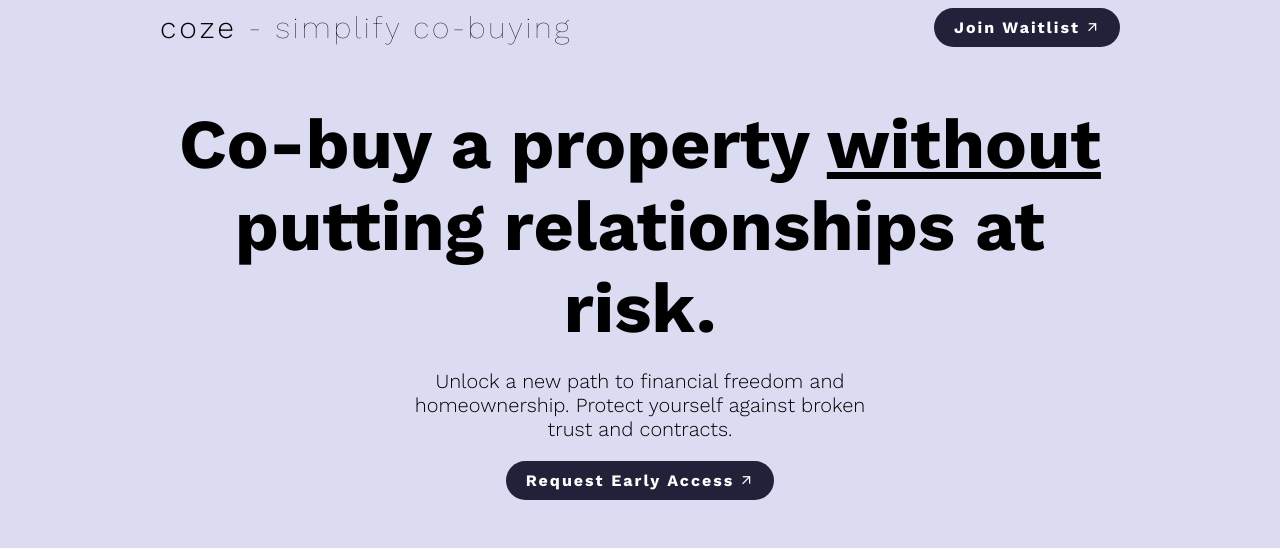
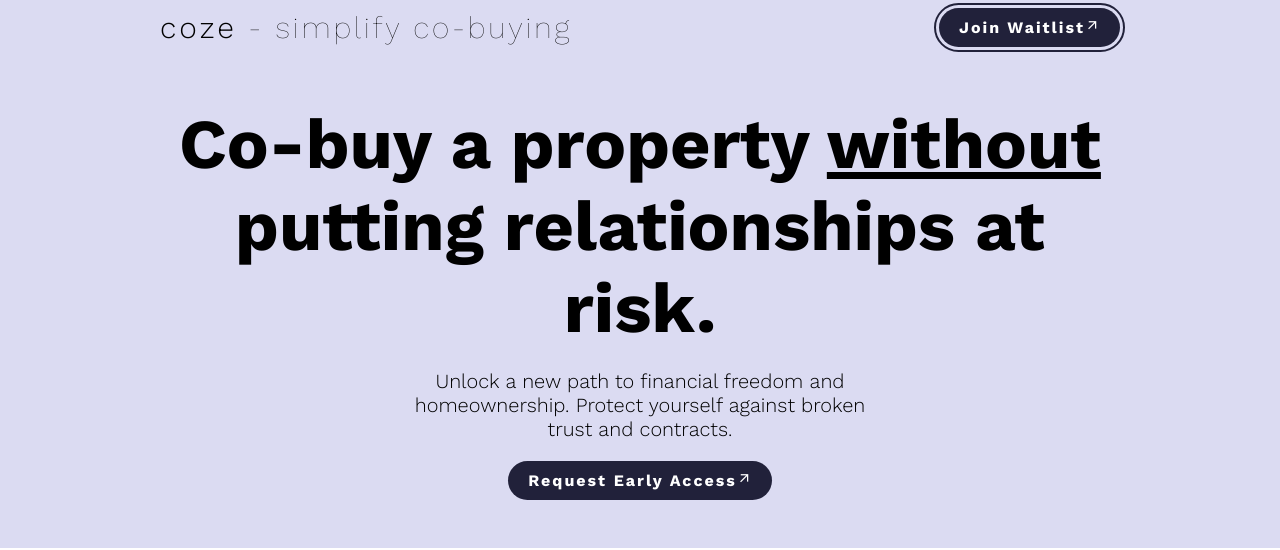
Before and after one commit to aranansari/coze, a website: page v2.html in a window 1280 px wide. In both pictures the pointer is over the link 1027 px from the left and 27 px from the top of the page. Shown: the top 550 px of the page. Drawn offline with nearby package versions, Linux system fonts and the light colour scheme.

Commit message:
add hover to buttons

```diff
--- a/style.css
+++ b/style.css
@@ -40,9 +40,25 @@ body {
     gap:5px;
   }
 
-.no-underline{
-  text-decoration: none;
-}
+  .no-underline {
+    text-decoration: none;
+    position: relative; /* Makes sure that the pseudo-element is positioned relative to the parent */
+    display: inline-block; /* Ensures proper spacing for the pseudo-element */
+  }
+
+
+  .no-underline:hover::before{
+    content: "";
+    display: block;
+    position: absolute;
+    top: -5px; /* 5px away from the top */
+    left: -5px; /* 5px away from the left */
+    right: -5px; /* 5px away from the right */
+    bottom: -5px; /* 5px away from the bottom */
+    border: 2px solid #21213A; /* replace with the color you want */
+    border-radius: 30px;
+    pointer-events: none; /* ensures that the pseudo-element doesn't interfere with the clickability of the link */
+  }
 
 .arrow{
     width:15px;
@@ -51,6 +67,11 @@ body {
   .lb{
     background-color: #DBDBF2 !important;
     color:#21213A !important;
+  }
+
+
+  .lb:hover::before {
+    border: 2px solid #DBDBF2 !important; /* replace with the color you want */
   }
 
   .light-bg {
```
